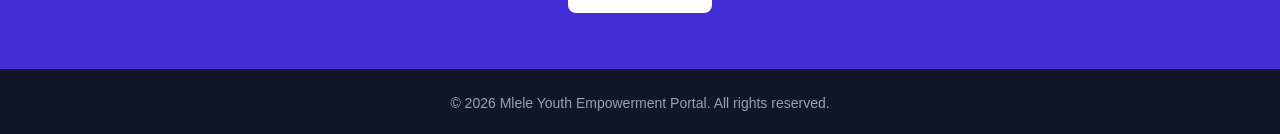
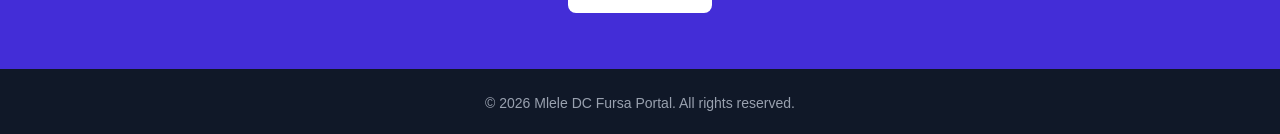
Before and after one commit to nico123zilibanda/myep, a Next.js app: page / in a window 1280 px wide. Shown: the part 1545-1679 px from the top of the page. Built offline with nearby package versions, Linux system fonts and the light colour scheme.

Commit message:
Update project

```diff
--- a/app/(auth)/login/page.tsx
+++ b/app/(auth)/login/page.tsx
@@ -4,7 +4,7 @@ import LoginForm from "@/components/auth/LoginForm";
 export default function LoginPage() {
   return (
     <AuthLayout
-      title="Karibu – DC MLELE YOUTH"
+      title="Karibu – MLELE DC YOUTH"
       subtitle="Ingia kuendelea kwenye mfumo"
     >
       <LoginForm />
--- a/app/(auth)/register/page.tsx
+++ b/app/(auth)/register/page.tsx
@@ -4,7 +4,7 @@ import RegisterForm from "@/components/auth/RegisterForm";
 export default function RegisterPage() {
   return (
     <AuthLayout
-      title="Jisajili – DC MLELE YOUTH"
+      title="Jisajili – MLELE DC YOUTH"
       subtitle="Unda akaunti mpya ya kijana"
     >
       <RegisterForm />
--- a/app/page.tsx
+++ b/app/page.tsx
@@ -10,7 +10,7 @@ export default function HomePage() {
 
           <div>
             <h1 className="text-4xl md:text-5xl font-bold leading-tight">
-              Mlele Youth <br /> Empowerment Portal
+              Mlele DC <br /> Fursa Portal
             </h1>
 
             <p className="mt-6 text-lg text-blue-100">
@@ -149,7 +149,7 @@ export default function HomePage() {
 
       {/* FOOTER */}
       <footer className="bg-gray-900 text-gray-400 text-center py-6 text-sm">
-        © {new Date().getFullYear()} Mlele Youth Empowerment Portal. All rights reserved.
+        © {new Date().getFullYear()} Mlele DC Fursa Portal. All rights reserved.
       </footer>
 
     </main>
```
